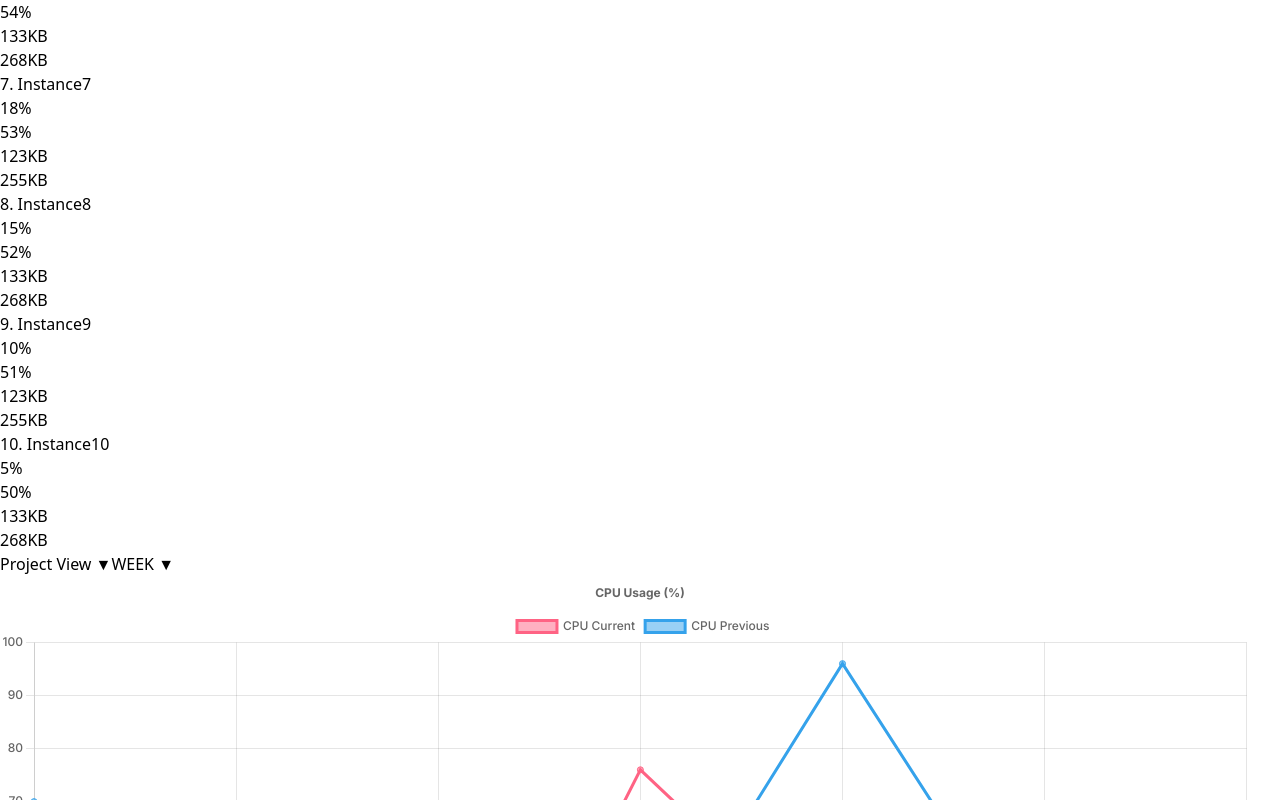
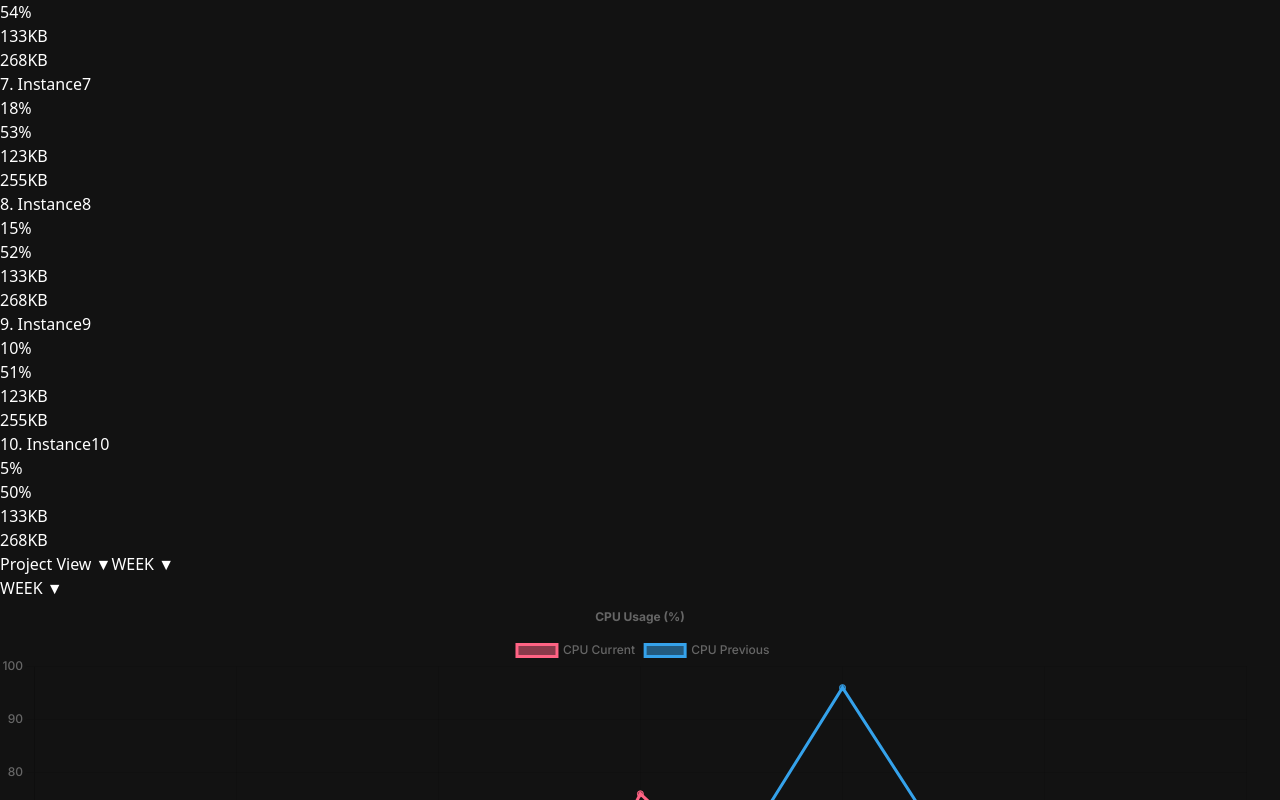
Before and after one commit to Eco-Stack/eco-stack, a React (Vite) app: page / in a window 1280 px wide. Shown: the part 7380-8180 px from the top of the page. Built offline with nearby package versions, Linux system fonts and the light colour scheme.

Commit message:
Feat : 다크모드로 수정 & 셀렉트버튼 추가

```diff
--- /dev/null
+++ b/src/components/SelectButton/index.tsx
@@ -0,0 +1,43 @@
+import React, { useState } from "react";
+
+type TypeOption = {
+  value: string;
+  label: string;
+};
+
+interface ISelectButtonProps {
+  options?: TypeOption[];
+  currentOption?: TypeOption;
+  setOption?: (option: TypeOption) => void;
+}
+
+export default function SelectButton({
+  options = [],
+  currentOption = { label: "", value: "" },
+  setOption = () => {},
+}: ISelectButtonProps) {
+  const [open, setOpen] = useState(false);
+
+  return (
+    <div className="relative w-44">
+      <button
+        onClick={() => setOpen((prev) => !prev)}
+        className="absolute left-0 top-0 h-auto w-full rounded bg-gray-300 px-4 py-1"
+      >
+        {currentOption.label} {open ? "▲" : "▼"}
+      </button>
+      {open ? (
+        <ul className="absolute left-0 top-10  flex w-full flex-col rounded bg-gray-300  ">
+          {options.map((option) => (
+            <li
+              onClick={() => setOption(option)}
+              className="cursor-pointer rounded p-1 hover:bg-gray-400"
+            >
+              {option.label}
+            </li>
+          ))}
+        </ul>
+      ) : null}
+    </div>
+  );
+}
--- a/src/pages/ProjectOverview.tsx
+++ b/src/pages/ProjectOverview.tsx
@@ -5,9 +5,14 @@ import LineChart from "../components/LineChart";
 import { faker } from "@faker-js/faker";
 import FragmentedRow from "../components/FragmentedRow";
 import RoundedBox from "../components/RoundedBox";
+import SelectButton from "../components/SelectButton";
 
 export default function ProjectOverview() {
   const [sidebarOpen, setSidebarOpen] = useState(false);
+  const [dateViewOption, setDateViewOption] = useState({
+    label: "WEEK",
+    value: "7",
+  });
 
   return (
     <div className="flex h-screen overflow-hidden">
@@ -395,12 +400,31 @@ export default function ProjectOverview() {
             <div className="my-3 h-[1px] w-full bg-gray-300"></div>
 
             <div className="mb-2 flex w-full  justify-between text-black">
-              <button className="h-auto w-44 rounded bg-gray-300 px-4 py-2">
+              <button className="h-auto w-44 rounded bg-gray-300 px-4 py-1">
                 Project View ▼
               </button>
-              <button className="h-auto w-44 rounded bg-gray-300 px-4 py-2">
+              <button className="h-auto w-44 rounded bg-gray-300 px-4 py-1">
                 WEEK ▼
               </button>
+              {/* Select Button */}
+              <SelectButton
+                options={[
+                  {
+                    label: "DAY",
+                    value: "1",
+                  },
+                  {
+                    label: "WEEK",
+                    value: "7",
+                  },
+                  {
+                    label: "MONTH",
+                    value: "30",
+                  },
+                ]}
+                currentOption={dateViewOption}
+                setOption={(option) => setDateViewOption(option)}
+              />
             </div>
 
             <div className="grid w-full grid-cols-2 gap-5">
--- a/src/utils/ThemeContext.jsx
+++ b/src/utils/ThemeContext.jsx
@@ -7,7 +7,7 @@ const ThemeContext = createContext({
 
 export default function ThemeProvider({ children }) {
   const persistedTheme = localStorage.getItem("theme");
-  const [theme, setTheme] = useState(persistedTheme || "light");
+  const [theme, setTheme] = useState(persistedTheme || "dark");
 
   const changeCurrentTheme = (newTheme) => {
     setTheme(newTheme);
--- /dev/null
+++ b/tsconfig.json
@@ -0,0 +1,5 @@
+{
+  "compilerOptions": {
+    "jsx": "react-jsx"
+  }
+}
```
